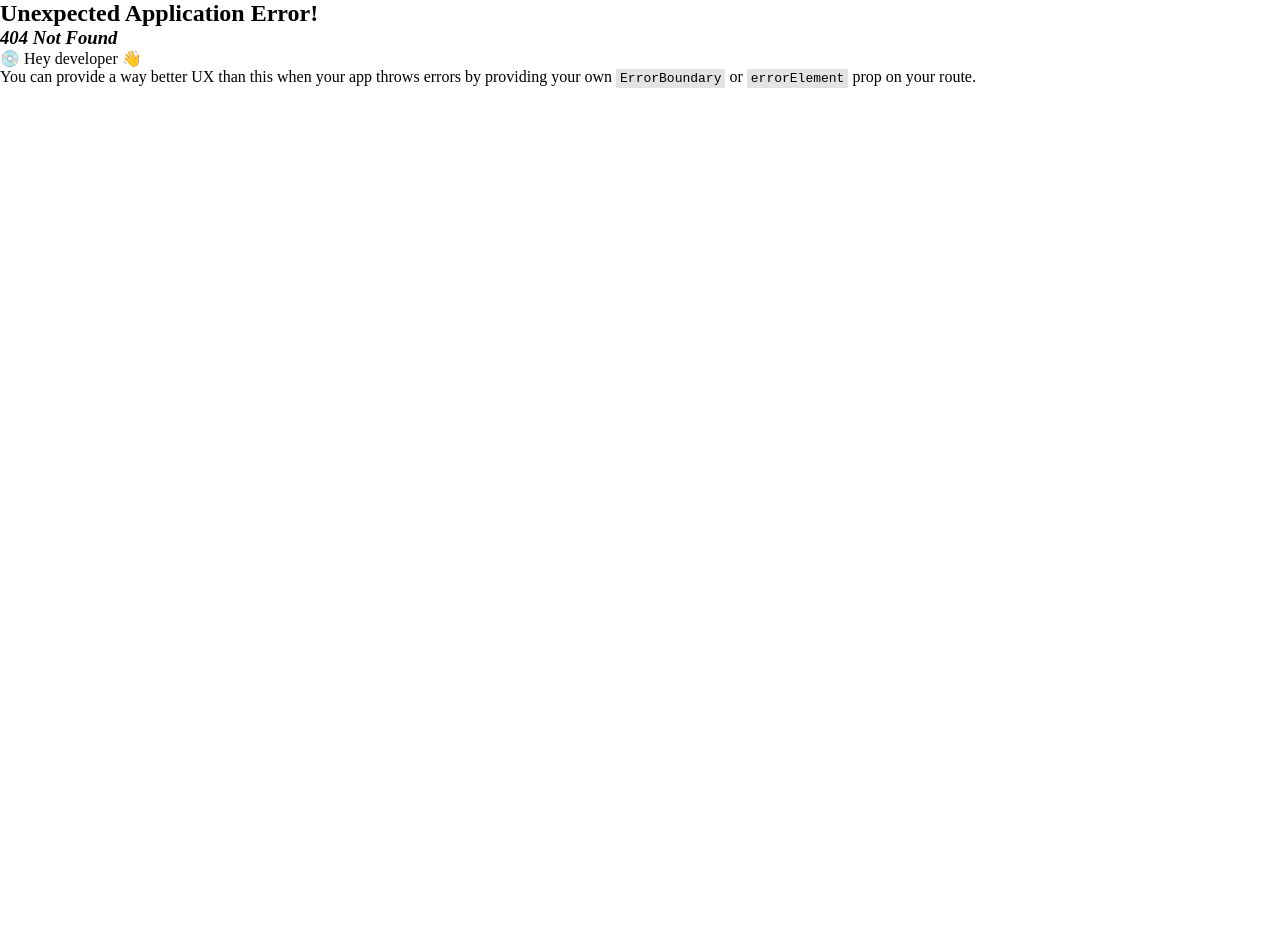
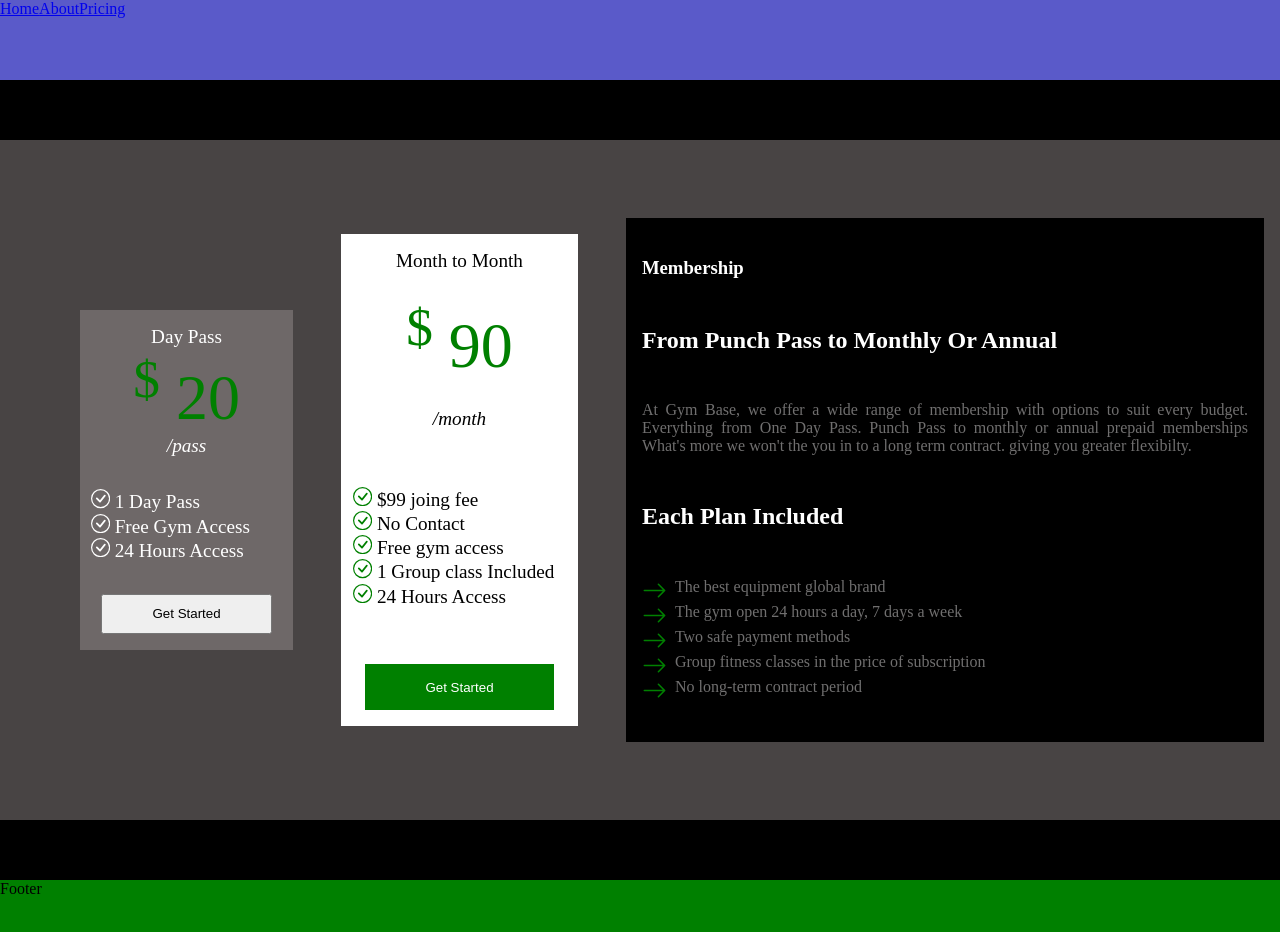
Before and after one commit to ruturajmengal2016/Project_1, a React (Create React App) app: page /pricing in a window 1280 px wide. Before the commit this address had no page. Shown: the top 932 px of the page. Before the commit the page ends 800 px from the top, so only its background shows below. Built offline with nearby package versions, Linux system fonts and the light colour scheme.

Commit message:
price page

```diff
--- a/package.json
+++ b/package.json
@@ -8,6 +8,7 @@
     "@testing-library/user-event": "^13.5.0",
     "react": "^18.2.0",
     "react-dom": "^18.2.0",
+    "react-icons": "^4.8.0",
     "react-router-dom": "^6.10.0",
     "react-scripts": "5.0.1",
     "web-vitals": "^2.1.4"
--- a/src/App.css
+++ b/src/App.css
@@ -13,7 +13,7 @@
 }
 
 .outlet{
-    height: 100vh;
+    max-height: fit-content;
     background-color: pink;
 }
 
--- a/src/App.js
+++ b/src/App.js
@@ -7,12 +7,14 @@ import {
   Outlet,
   Link
 } from "react-router-dom";
+import Pricing from "./Components/Pricing";
 function App() {
   const router = createBrowserRouter(
     createRoutesFromElements(
       <Route path="/" element={<Root />} >
         <Route index path="/" element={<h1>Home</h1>} />
         <Route path="/about" element={<h1>About</h1>}/>
+        <Route path="/pricing" element={<Pricing/>}/>
       </Route>
     )
   );
@@ -29,6 +31,7 @@ const Root = () => {
       <div className="navigation">
         <Link to="/">Home</Link>
         <Link to="/about">About</Link>
+        <Link to="/pricing">Pricing</Link>
       </div>
       <div className="outlet">
         <Outlet />
--- /dev/null
+++ b/src/Components/Atoms/First.jsx
@@ -0,0 +1,28 @@
+import React from "react";
+import Style from "../Pricing.module.css";
+import {BsCheckCircle} from "react-icons/bs";
+const First = () => {
+  return (
+    <div className={Style.first_one}>
+      <span id={Style.one}>Day Pass</span>
+      <span id={Style.two}>
+        <sup>$</sup> 20
+      </span>
+      <em id={Style.three}>/pass</em>
+      <ul id={Style.four}>
+        <li>
+          <BsCheckCircle /> 1 Day Pass
+        </li>
+        <li>
+          <BsCheckCircle /> Free Gym Access
+        </li>
+        <li>
+          <BsCheckCircle /> 24 Hours Access
+        </li>
+      </ul>
+      <button>Get Started</button>
+    </div>
+  );
+};
+
+export default First;
--- /dev/null
+++ b/src/Components/Atoms/Second.jsx
@@ -0,0 +1,34 @@
+import React from "react";
+import Style from "../Pricing.module.css";
+import { BsCheckCircle } from "react-icons/bs";
+const Second = () => {
+  return (
+    <div className={Style.first_second}>
+      <span id={Style.one}>Month to Month</span>
+      <span id={Style.two}>
+        <sup>$</sup> 90
+      </span>
+      <em id={Style.three}>/month</em>
+      <ul id={Style.four}>
+        <li>
+          <BsCheckCircle color="green" /> $99 joing fee
+        </li>
+        <li>
+          <BsCheckCircle color="green" /> No Contact
+        </li>
+        <li>
+          <BsCheckCircle color="green" /> Free gym access
+        </li>
+        <li>
+          <BsCheckCircle color="green" /> 1 Group class Included
+        </li>
+        <li>
+          <BsCheckCircle color="green" /> 24 Hours Access
+        </li>
+      </ul>
+      <button>Get Started</button>
+    </div>
+  );
+};
+
+export default Second;
--- /dev/null
+++ b/src/Components/Atoms/Third.jsx
@@ -0,0 +1,38 @@
+import React from "react";
+import Style from "../Pricing.module.css";
+import { BsArrowRight } from "react-icons/bs";
+const Third = () => {
+  return (
+    <div className={Style.first_third}>
+      <h3>Membership</h3>
+      <h2>From Punch Pass to Monthly Or Annual</h2>
+      <p>
+        At Gym Base, we offer a wide range of membership with options to suit
+        every budget. Everything from One Day Pass. Punch Pass to monthly or
+        annual prepaid memberships What's more we won't the you in to a long
+        term contract. giving you greater flexibilty.
+      </p>
+      <h2>Each Plan Included</h2>
+      <ul>
+        <li>
+          <BsArrowRight size={25} color="green" /> <span>The best equipment global brand</span>
+        </li>
+        <li>
+          <BsArrowRight size={25} color="green" /> <span>The gym open 24 hours a day, 7 days a week</span>
+        </li>
+        <li>
+          <BsArrowRight size={25} color="green" /> <span>Two safe payment methods</span>
+        </li>
+        <li>
+          <BsArrowRight size={25} color="green" /> <span>Group fitness classes in the price of subscription</span>
+        </li>
+        <li>
+          <BsArrowRight size={25} color="green" />
+          No long-term contract period
+        </li>
+      </ul>
+    </div>
+  );
+};
+
+export default Third;
--- /dev/null
+++ b/src/Components/Pricing.js
@@ -0,0 +1,18 @@
+import React from "react";
+import Style from "./Pricing.module.css";
+import First from "./Atoms/First";
+import Second from "./Atoms/Second";
+import Third from "./Atoms/Third";
+const Pricing = () => {
+  return (
+    <div className={Style.root}>
+      <div className={Style.first}>
+        <First />
+        <Second />
+        <Third />
+      </div>
+    </div>
+  );
+};
+
+export default Pricing;
--- /dev/null
+++ b/src/Components/Pricing.module.css
@@ -0,0 +1,138 @@
+.root {
+  background-color: black;
+  height: 100vh;
+  display: flex;
+  justify-content: center;
+  align-items: center;
+}
+.first {
+  background-color: rgba(151, 142, 142, 0.477);
+  height: 85%;
+  width: 100%;
+  color: white;
+  display: flex;
+  gap: 3rem;
+  align-items: center;
+  padding: 2rem 1rem 2rem 5rem;
+  box-sizing: border-box;
+}
+
+.first_one {
+  flex: 1;
+  background-color: rgba(151, 142, 142, 0.477);
+  max-height: 70%;
+  max-width: 18%;
+  box-sizing: border-box;
+  color: white;
+  display: flex;
+  flex-direction: column;
+  justify-content: space-between;
+  align-items: center;
+  padding-top: 1rem;
+  padding-bottom: 1rem;
+}
+
+#one {
+  font-size: 1.2rem;
+}
+
+#two {
+  color: green;
+  font-size: 4rem;
+}
+
+#three {
+  font-size: 1.2rem;
+}
+
+#four {
+  width: 90%;
+  padding: 2rem;
+  display: flex;
+  justify-content: space-between;
+  flex-direction: column;
+  align-items: flex-start;
+  font-size: 1.2rem;
+}
+
+#four li {
+  list-style: none;
+}
+
+.first_one button {
+  width: 80%;
+  height: 2.5rem;
+}
+.first_second button {
+  background-color: green;
+  color: white;
+  width: 80%;
+  height: 10%;
+  border: none;
+}
+.first_second {
+  flex: 1;
+  color: black;
+  background-color: white;
+  height: 80%;
+  max-width: 20%;
+  box-sizing: border-box;
+  display: flex;
+  flex-direction: column;
+  justify-content: space-between;
+  align-items: center;
+  padding-top: 1rem;
+  padding-bottom: 1rem;
+}
+
+.first_third {
+  flex: 2;
+  background-color: black;
+  height: 80%;
+  width: 30%;
+  display: flex;
+  justify-content: space-around;
+  flex-direction: column;
+  padding: 1rem;
+}
+
+.first_third ul li {
+  color: rgba(235, 232, 232, 0.477);
+  list-style: none;
+  display: flex;
+  gap: 0.5rem;
+}
+
+.first_third ul {
+  display: flex;
+  flex-direction: column;
+  align-items: flex-start;
+}
+
+.first_third p {
+  text-align: justify;
+  color: rgba(235, 232, 232, 0.477);
+}
+
+@media screen and (max-width: 800px) {
+  .root {
+    height: fit-content;
+  }
+  .first {
+    flex-direction: column;
+  }
+
+  .first_one {
+    max-width: 80%;
+  }
+
+  .first_second{
+    max-width: 40%;
+  }
+
+  .first_third {
+    width: 90%;
+    align-self: center;
+    margin: auto;
+  }
+}
```
